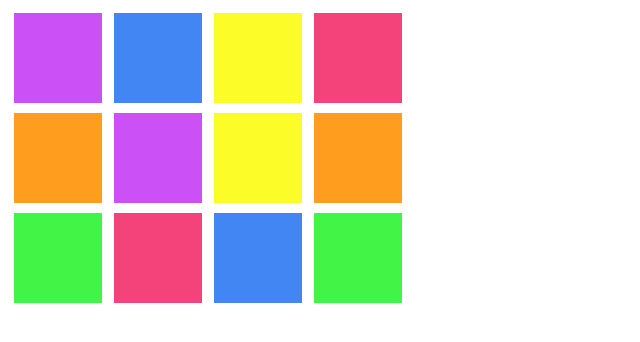
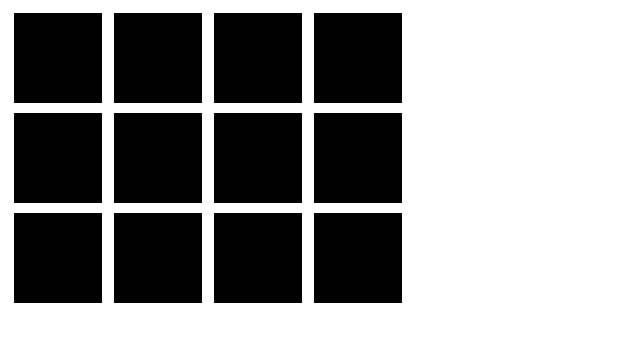
Before and after one commit to Code-Institute-Submissions/music-memory-game, a plain HTML site: page index.html in a window 1280 px wide. Shown: the whole page, without its empty margins (0-640 px from the left). Drawn offline with nearby package versions, Linux system fonts and the light colour scheme.

Commit message:
added animation

```diff
--- a/index.html
+++ b/index.html
@@ -11,18 +11,18 @@
 
 <body>
     <div class="deck">
-        <div class="card notMatched animated bounce infinite"></div>
-        <div class="card notMatched"></div>
-        <div class="card notMatched"></div>
-        <div class="card notMatched"></div>
-        <div class="card notMatched"></div>
-        <div class="card notMatched"></div>
-        <div class="card notMatched"></div>
-        <div class="card notMatched"></div>
-        <div class="card notMatched"></div>
-        <div class="card notMatched"></div>
-        <div class="card notMatched"></div>
-        <div class="card notMatched"></div>
+        <div class="card notMatched hidden"></div>
+        <div class="card notMatched hidden"></div>
+        <div class="card notMatched hidden"></div>
+        <div class="card notMatched hidden"></div>
+        <div class="card notMatched hidden"></div>
+        <div class="card notMatched hidden"></div>
+        <div class="card notMatched hidden"></div>
+        <div class="card notMatched hidden"></div>
+        <div class="card notMatched hidden"></div>
+        <div class="card notMatched hidden"></div>
+        <div class="card notMatched hidden"></div>
+        <div class="card notMatched hidden"></div>
     </div>
 <script
   src="https://code.jquery.com/jquery-3.3.1.js"
--- a/sass/_variables.scss
+++ b/sass/_variables.scss
@@ -11,3 +11,7 @@ $hidden-note: #000000;
 $use-fadeIn: true;
 $use-fadeOut: true;
 $use-bounce: true;
+$use-flipInY: true;
+$use-bounce: true;
+$use-wiggle: true;
+$use-shake: true;
--- a/script.js
+++ b/script.js
@@ -38,11 +38,10 @@ $(document).ready(function() {
     //add event listeners to display cards on click and add selected class
 
     $('.card').on('click', function() {
-        $(this).addClass('selected disabled')
 
+        $(this).addClass('selected disabled animated flipInY').removeClass("hidden")
         checkMatch();
         $('.disabled').off('click');
-        console.log("clicked");
     });
 
 
@@ -61,8 +60,17 @@ $(document).ready(function() {
 
             }
             else {
-                console.log("no match");
-                $('.notMatched').removeClass('disabled selected');
+
+                setTimeout(function(){
+                  $('.selected').each(function(){
+                      $(this).removeClass("flipInY").addClass("animated bounce");
+                  });
+                   console.log("no match");
+                }, 1000);
+
+
+
+
                 //animate to show no match
                 //after a delay of 1 second turn both cards back over
             }
```
Also changed, not shown: css/app.css, 1 other file.
